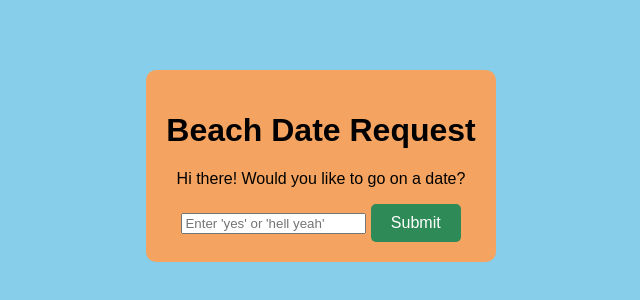
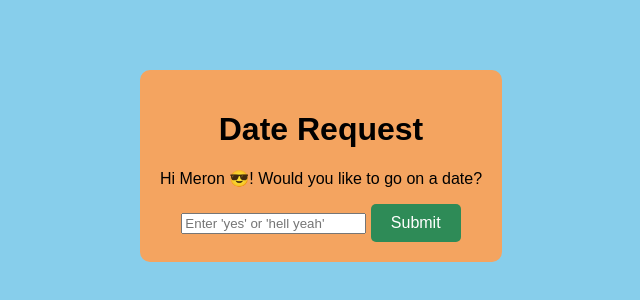
Before and after one commit to TesfaM/Crazy, a plain HTML site: page index.html in a window 1280 px wide. Shown: the part 234-534 px from the top of the page, without its empty margins (319-959 px from the left). Drawn offline with Linux system fonts and the light colour scheme.

Commit message:
Update index.html

```diff
--- a/index.html
+++ b/index.html
@@ -4,7 +4,7 @@
 <head>
     <meta charset="UTF-8">
     <meta name="viewport" content="width=device-width, initial-scale=1.0">
-    <title>Beach Date Request</title>
+    <title>Date Request</title>
     <style>
         body {
             font-family: Arial, sans-serif;
@@ -41,8 +41,8 @@
 <body>
 
     <div class="container">
-        <h1>Beach Date Request</h1>
-        <p id="message">Hi there! Would you like to go on a date?</p>
+        <h1>Date Request</h1>
+        <p id="message">Hi Meron 😎! Would you like to go on a date?</p>
         <input type="text" id="responseInput" placeholder="Enter 'yes' or 'hell yeah'">
         <button onclick="checkResponse()">Submit</button>
     </div>
```
